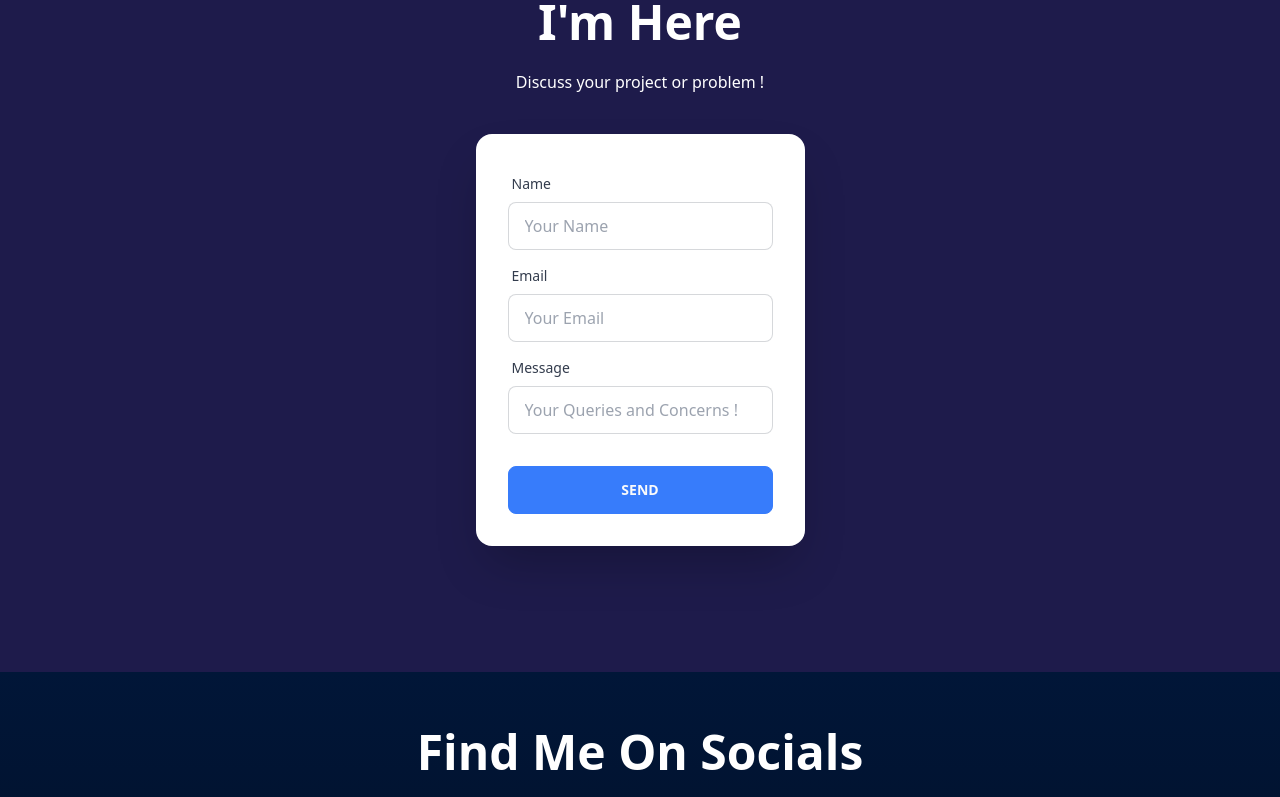
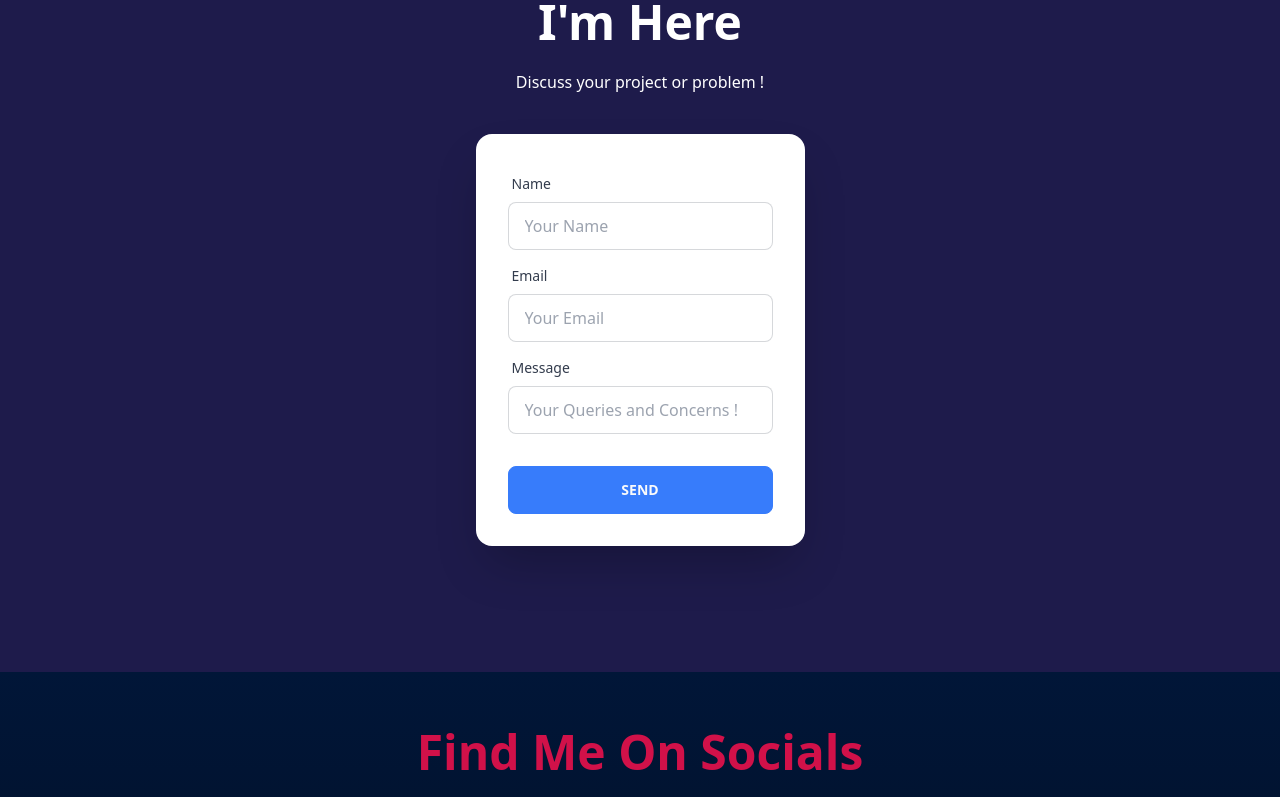
Before and after one commit to wasiflamer/Portfolio-Website, a React (Vite) app: page / in a window 1280 px wide. Shown: the part 2000-2797 px from the top of the page. Built offline with nearby package versions, Linux system fonts and the light colour scheme.

Commit message:
added the dnut back

```diff
--- a/src/components/footer.jsx
+++ b/src/components/footer.jsx
@@ -14,7 +14,7 @@ export default function Footer() {
         <nav>
           <div className="hero-content text-center">
             <div className="max-w-md">
-              <h1 className="text-5xl font-bold text-[#sD11149]">Find Me On Socials</h1>
+              <h1 className="text-5xl font-bold text-[#D11149]">Find Me On Socials</h1>
               <p className="flex flex-row gap-4 justify-center py-6">
                 <div className="hover:animate-tada">
                   <a
--- a/src/components/hero.jsx
+++ b/src/components/hero.jsx
@@ -16,6 +16,13 @@ export default function Hero() {
       <div className="hero min-h-screen bg-gradient-to-b from-[#011638] to-[#011028] p-6 sm:p-12">
         <div className="hero-content flex flex-col lg:flex-row-reverse items-center justify-between lg:justify-center">
           {/* Image Section */}
+           <Donut
+   color="#f43f5e"
+   size="120px"
+   width={["30px", "30px", "50px", "50px"]}
+   zIndex={2}
+   className="absolute top-[-30px] left-[-30px]"
+ />;
           <div className="relative flex justify-center items-center w-full lg:w-1/2 mb-8 lg:mb-0 drop-shadow-2xl animate-fadeinright ">
             <img
               src="/images/newpsd.png"
@@ -66,14 +73,3 @@ export default function Hero() {
     </>
   );
 }
-
-/*
- <Donut
-   color="#f43f5e"
-   size="120px"
-   width={["30px", "30px", "50px", "50px"]}
-   zIndex={2}
-   className="absolute top-[-30px] left-[-30px]"
- />;
-
- */
```
